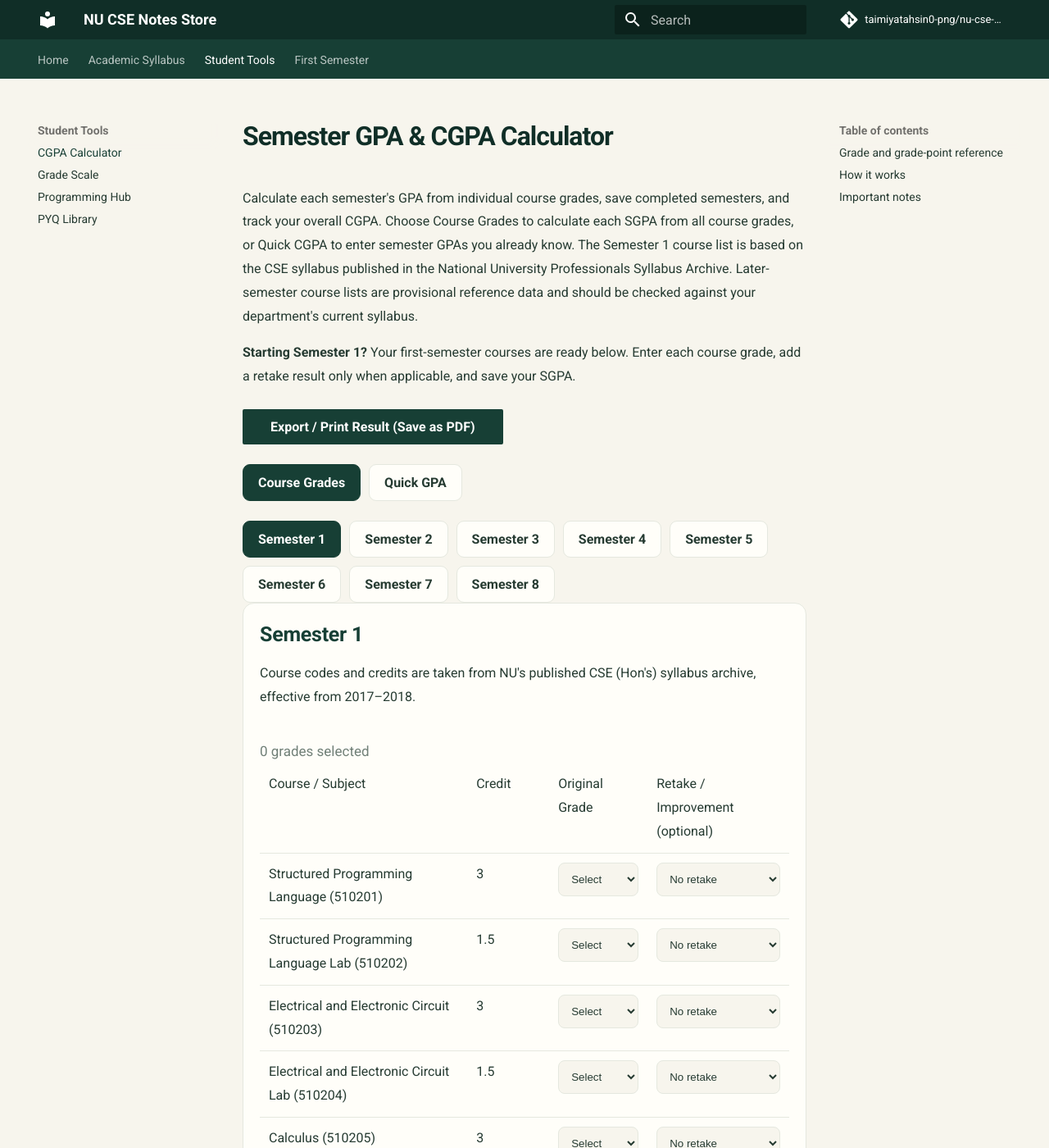
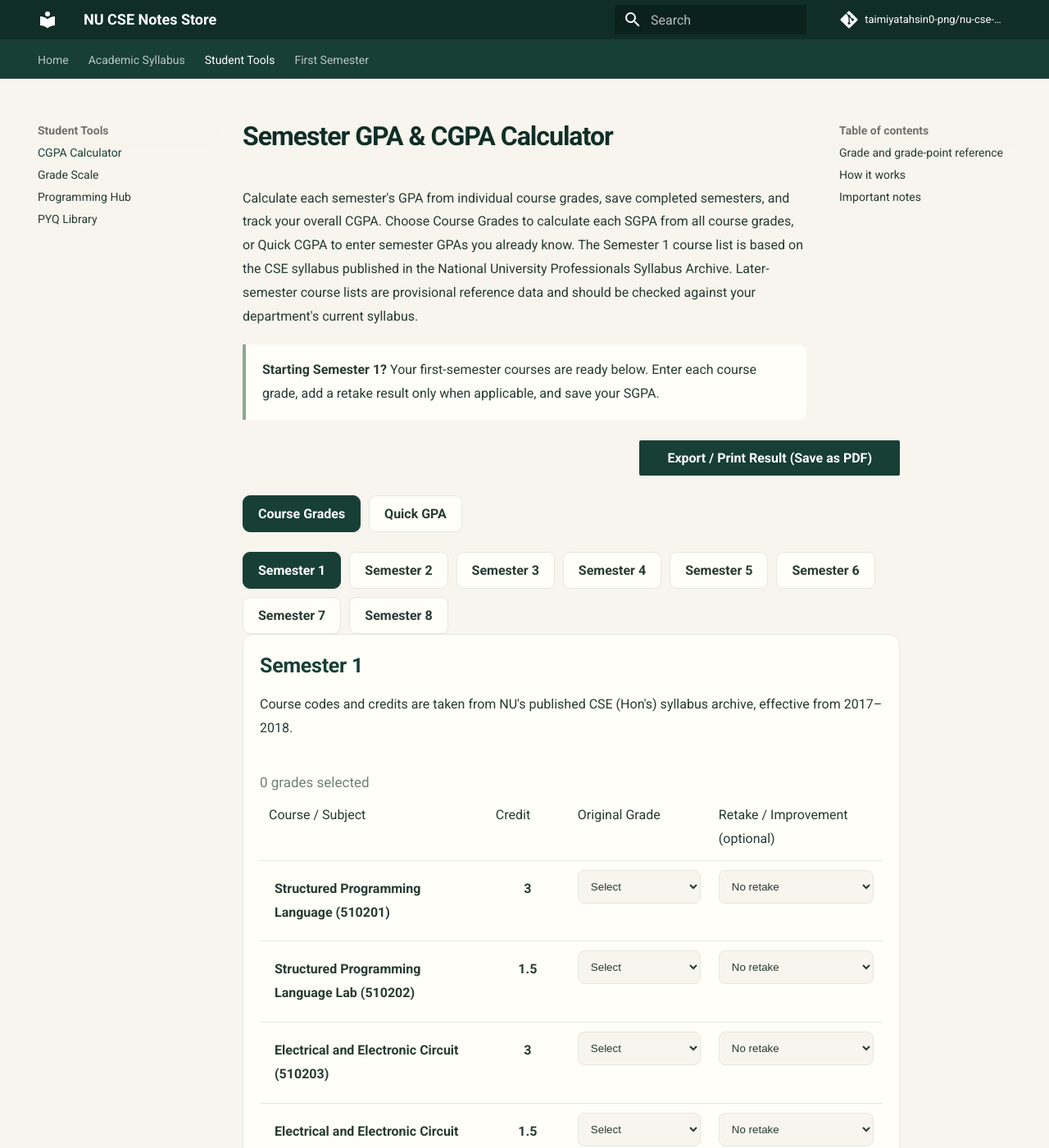
Before and after one commit to taimiyatahsin0-png/nu-cse-notes-store, an MkDocs documentation site: the page built from docs/tools/cgpa-calculator.md, in a window 1280 px wide and 1400 px high. Shown: the whole window at 82% size. Built offline with MkDocs 1.6.1 and Material for MkDocs 9.7.7, drawn with Linux system fonts in a browser that asks for light colours; comment, search, counter and statistics services are not loaded.

Commit message:
Style visible CGPA course data and print layout

```diff
--- a/docs/stylesheets/extra.css
+++ b/docs/stylesheets/extra.css
@@ -222,3 +222,49 @@ body {
   .cgpa-semester-actions button { flex: 1 1 100%; }
   .cgpa-table-wrap { max-width: 100%; }
 }
+
+
+/* CGPA calculator: visible course data, retake inputs and print report */
+.cgpa-start-here {
+  margin: 1rem 0;
+  padding: .85rem 1rem;
+  border-left: 4px solid var(--sage);
+  border-radius: 0 10px 10px 0;
+  background: var(--paper);
+}
+.cgpa-top-actions { display:flex; justify-content:flex-end; }
+.cgpa-course-name,.cgpa-credit { display:block; color:var(--ink); padding:.45rem .35rem; }
+.cgpa-course-name { font-weight:600; }
+.cgpa-credit { font-variant-numeric:tabular-nums; font-weight:650; text-align:center; }
+.cgpa-input-table { min-width:760px; }
+.cgpa-input-table td:nth-child(2) { min-width:70px; text-align:center; }
+.cgpa-input-table td:nth-child(3),.cgpa-input-table td:nth-child(4) { min-width:165px; }
+.cgpa-input-table select { min-width:150px; }
+.cgpa-print-summary { display:none; }
+@media print {
+  @page { size:auto; margin:14mm; }
+  body * { visibility:hidden !important; }
+  .cgpa-print-summary,.cgpa-print-summary * { visibility:visible !important; }
+  .cgpa-print-summary {
+    display:block !important;
+    position:absolute !important;
+    inset:0 !important;
+    width:100% !important;
+    padding:0 !important;
+    background:#fff !important;
+    color:#111 !important;
+    font:10pt/1.4 Arial,sans-serif !important;
+  }
+  .cgpa-print-summary h1 { font-size:20pt !important; color:#111 !important; }
+  .cgpa-print-summary h2 { font-size:15pt !important; margin-top:16pt !important; color:#111 !important; }
+  .cgpa-print-summary h3 { font-size:12pt !important; color:#111 !important; }
+  .cgpa-print-summary table { width:100% !important; border-collapse:collapse !important; margin:8pt 0 14pt !important; font-size:8pt !important; }
+  .cgpa-print-summary th,.cgpa-print-summary td { border:1px solid #999 !important; padding:4pt !important; text-align:left !important; color:#111 !important; }
+  .cgpa-print-summary th { background:#eee !important; }
+  .cgpa-print-note { margin-top:18pt !important; font-size:8pt !important; }
+}
+@media(max-width:650px) {
+  .cgpa-top-actions { justify-content:stretch; }
+  .cgpa-top-actions button { width:100%; }
+  .cgpa-input-table { min-width:760px; }
+}
```
